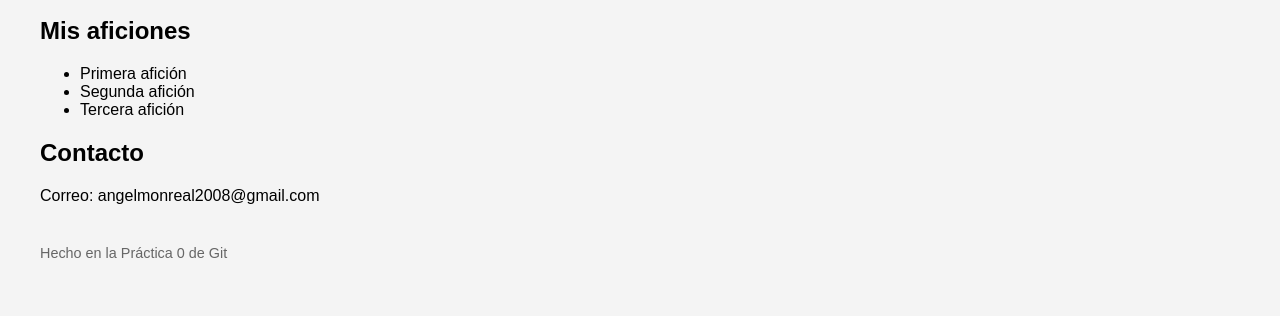
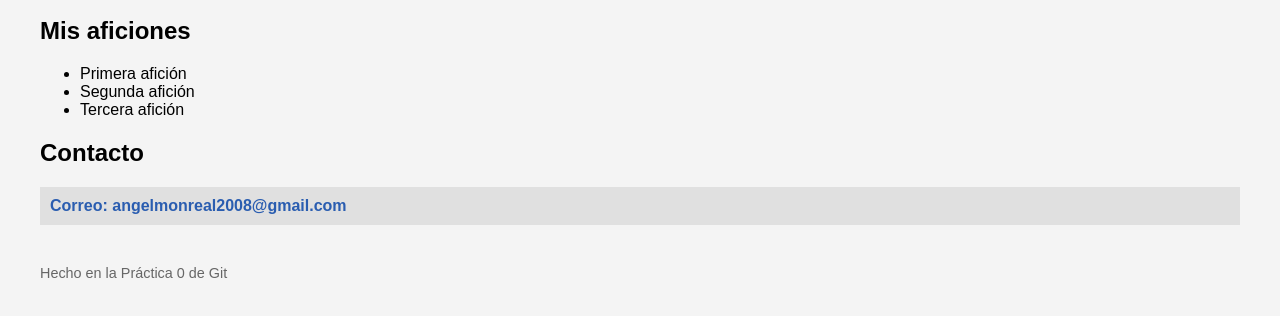
Before and after one commit to AngelMonrealEscudero/mi-primer-repo, a plain HTML site: page index.html in a window 1280 px wide. Shown: the part 178-494 px from the top of the page. Drawn offline with Linux system fonts and the light colour scheme.

Commit message:
10 Estilo a contacto

```diff
--- a/estilos.css
+++ b/estilos.css
@@ -12,3 +12,9 @@ footer {
   color: #666666;
   font-size: 0.9em;
 }
+.contacto {
+  color: #2a5db0;
+  font-weight: bold;
+  background-color: #e0e0e0;
+  padding: 10px;
+}
```
